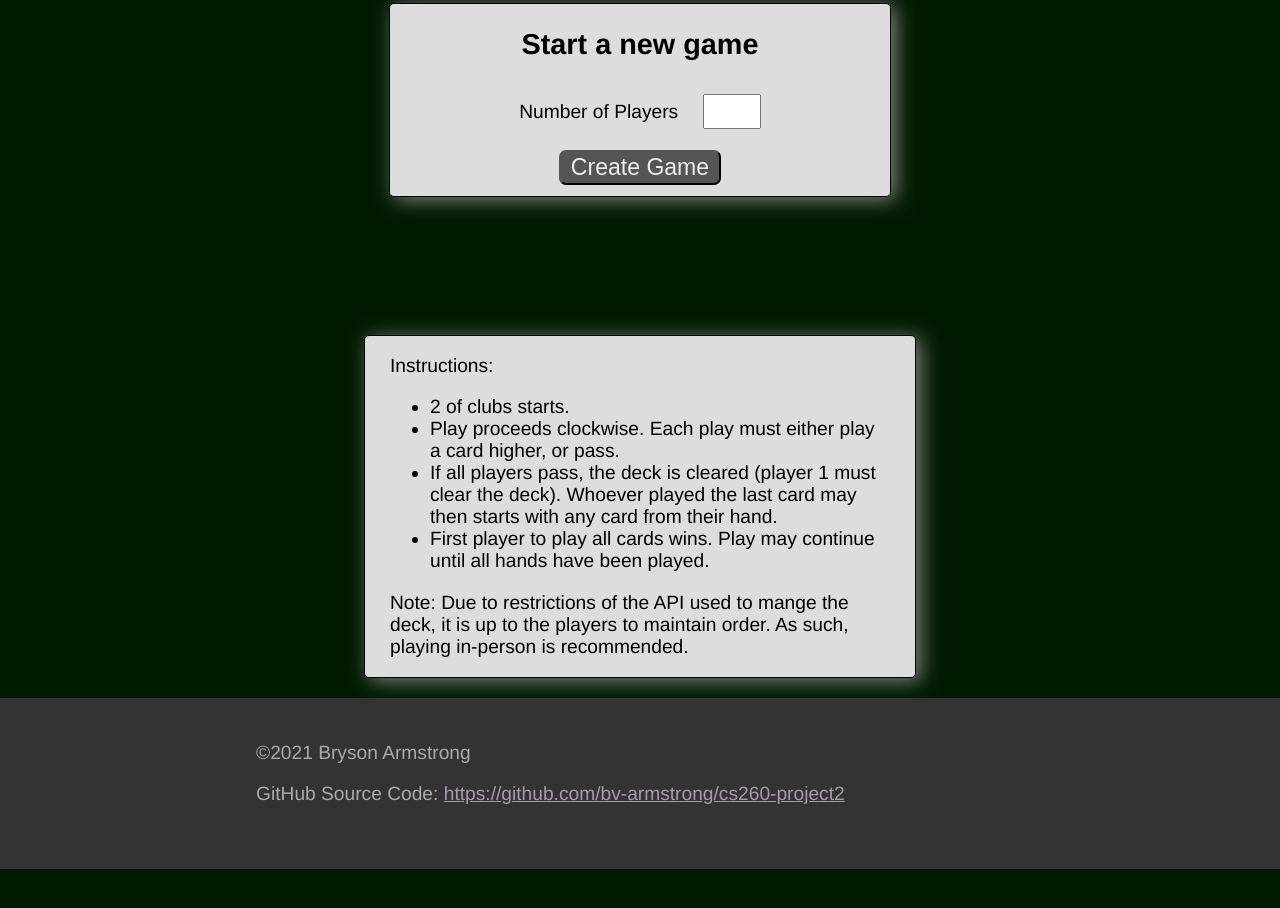
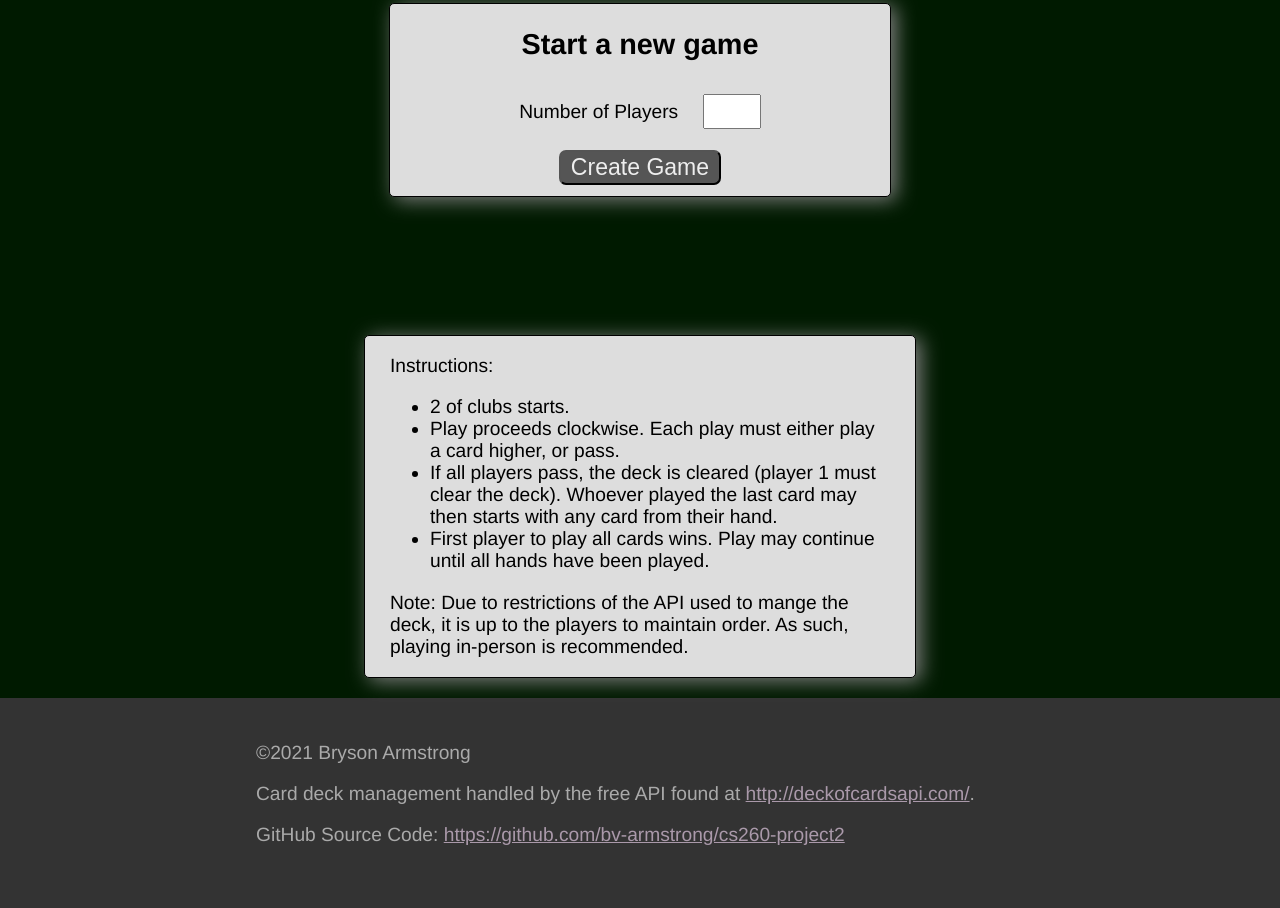
Before and after one commit to bv-armstrong/cs260-project2, a plain HTML site: page index.html in a window 1280 px wide. Shown: the part 398-1306 px from the top of the page. Before the commit the page ends 1267 px from the top, so only its background shows below. Drawn offline with Linux system fonts and the light colour scheme.

Commit message:
Edit footer

```diff
--- a/index.html
+++ b/index.html
@@ -67,6 +67,8 @@
   <div class="footer">
     <div class="footer-content">
       <p>©2021 Bryson Armstrong</p>
+      <p>Card deck management handled by the free API found at <a class="footer-link" href="http://deckofcardsapi.com/">http://deckofcardsapi.com/</a>.
+      </p>
       <p class="p-long">GitHub Source Code:
         <a class="footer-link"
            href="https://github.com/bv-armstrong/cs260-project2">
```
